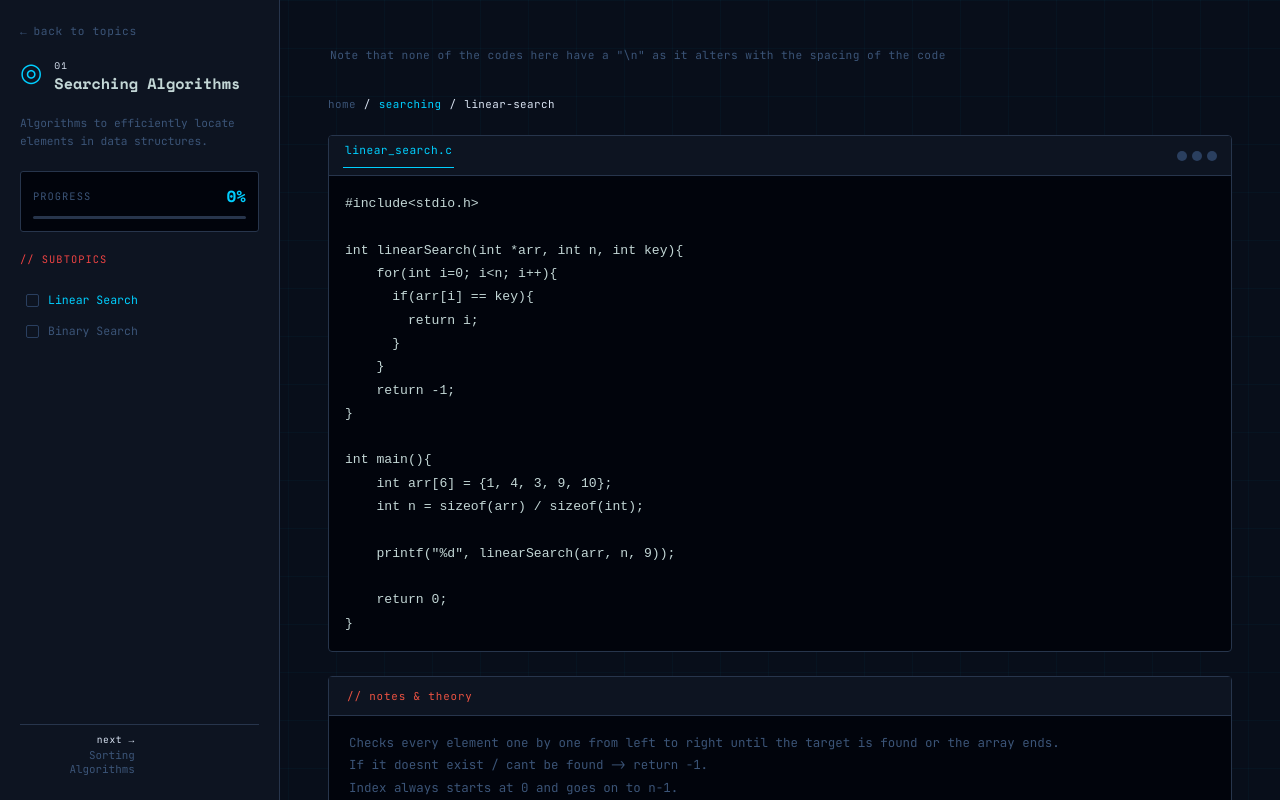
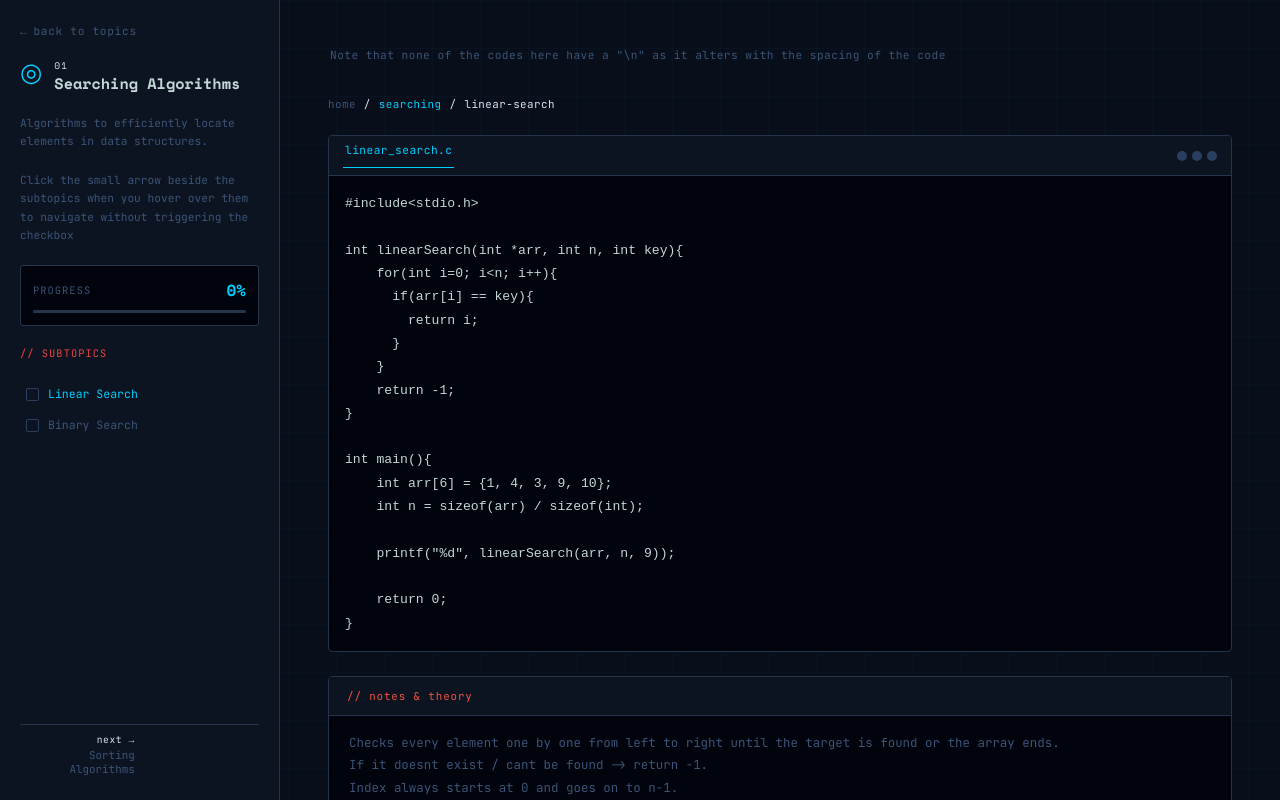
Before and after one commit to Akanksha-Duvvuri/DSA-C-course-website, a Next.js app in the folder dsa-c/: page /searching in a window 1280 px wide. Shown: the top 800 px of the page. Built offline with nearby package versions, Linux system fonts and the light colour scheme.

Commit message:
final commit

```diff
--- a/dsa-c/app/[topic]/TopicClient.tsx
+++ b/dsa-c/app/[topic]/TopicClient.tsx
@@ -61,6 +61,7 @@ export default function TopicClient({
         </div>
 
         <p className={styles.sidebarDesc}>{topic.description}</p>
+        <p className={styles.sidebarDesc}>Click the small arrow beside the subtopics when you hover over them to navigate without triggering the checkbox</p>
 
         {/* Topic progress */}
         <div className={styles.topicProgressBox}>
```
